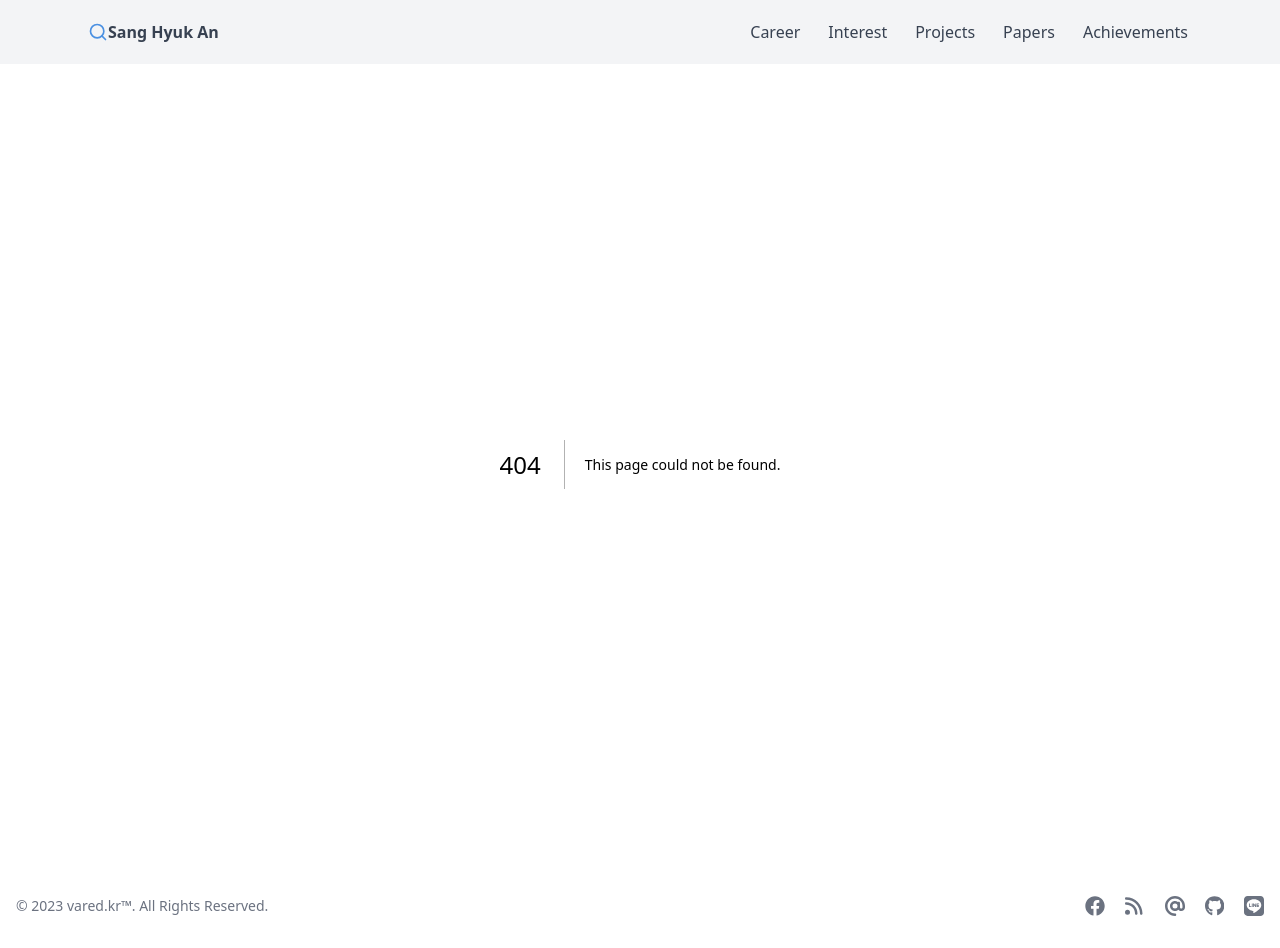
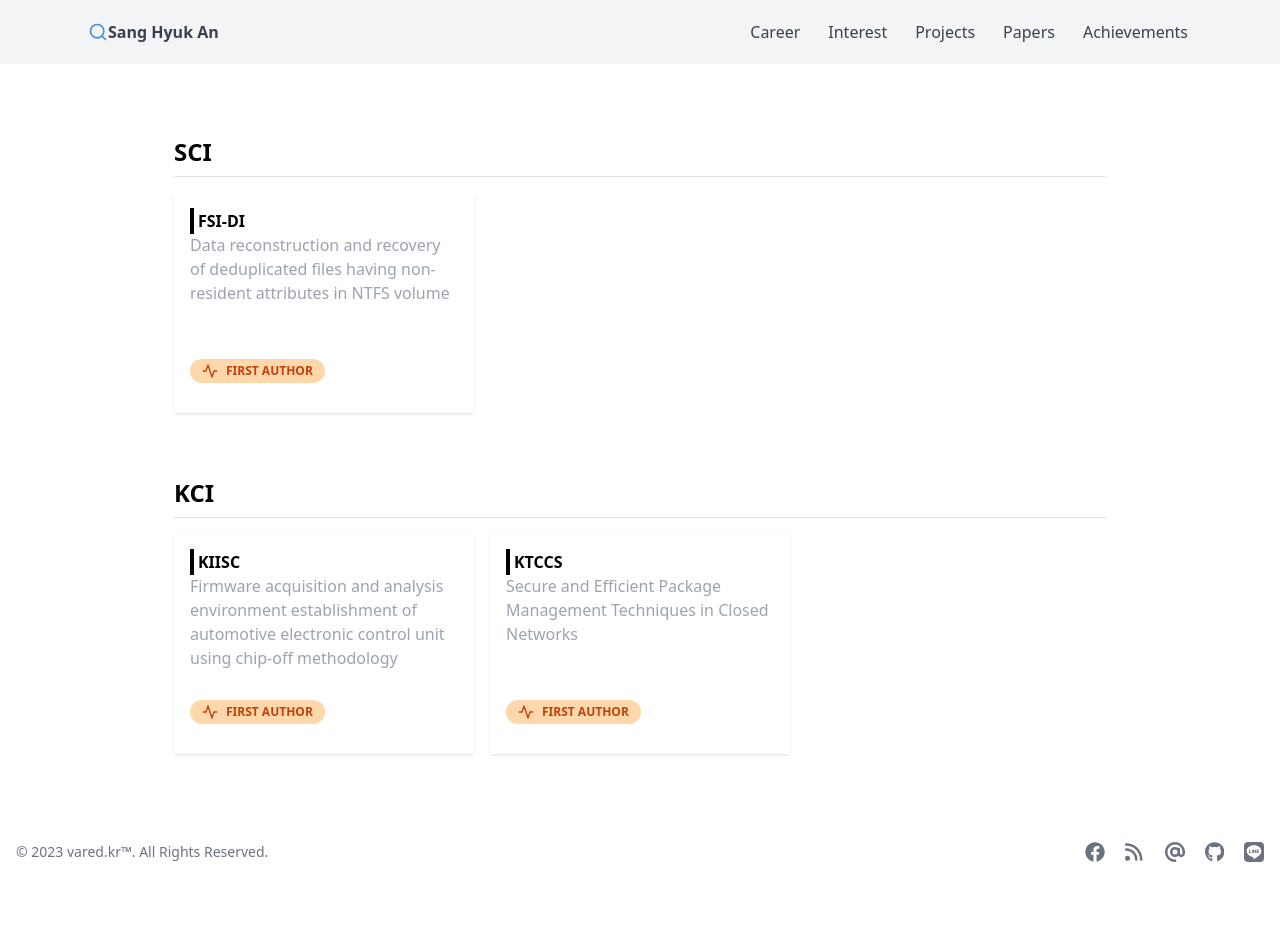
Before and after one commit to starson1/varedkr, a Next.js app: page /papers in a window 1280 px wide. Before the commit this address had no page. After the commit the page ends 894 px from the top, so only its background shows below. Built offline with nearby package versions, Linux system fonts and the light colour scheme.

Commit message:
Paper Added

```diff
--- /dev/null
+++ b/pages/api/paper.ts
@@ -0,0 +1,39 @@
+import { NextApiRequest, NextApiResponse } from "next";
+
+export const paperData = [
+  {
+    id: "2",
+    category: "SCI",
+    name: "Data reconstruction and recovery of deduplicated files having non-resident attributes in NTFS volume",
+    authors: "Sang Hyuk An, Sangjin Lee, Jaehyeok Han",
+    date: "2023.05.20",
+    link: "https://www.sciencedirect.com/science/article/abs/pii/S266628172300080X?via%3Dihub",
+    place: "FSI-DI",
+    position: "First Author",
+  },
+  {
+    id: "1",
+    category: "KCI",
+    name: "Firmware acquisition and analysis environment establishment of automotive electronic control unit using chip-off methodology",
+    authors: "Sang Hyuk An , Dong-Young Kim, Si-Hyeong Jeong, You-Kyeong Ko, Ye-Jun Lee, Yu-Jin Bae, Jin-myeong Park",
+    date: "2023.06.??",
+    link: "",
+    place: "KIISC",
+    position: "First Author",
+  },
+  {
+    id: "0",
+    category: "KCI",
+    name: "Secure and Efficient Package Management Techniques in Closed Networks",
+    authors: "Gun-hee Ahn, Sang-hyuk An, Dong-kyun Lim, Su-hwan Jeong, Jaewoo Kim, and Youngjoo Shin",
+    date: "2021.??.??",
+    link: "",
+    place: "KTCCS",
+    position: "First Author",
+  },
+
+];
+
+export default function handler(_: NextApiRequest, res: NextApiResponse) {
+  res.status(200).json(paperData);
+}
--- a/pages/interest.tsx
+++ b/pages/interest.tsx
@@ -1,7 +1,6 @@
 import { useEffect, useState } from "react";
 import { motion } from "framer-motion";
 import Divider from "@mui/material/Divider";
-import Link from "next/link";
 
 interface Card {
   id: number;
--- /dev/null
+++ b/pages/papers.tsx
@@ -0,0 +1,202 @@
+import { useState, useEffect } from "react";
+import { motion } from "framer-motion";
+import Divider from "@mui/material/Divider";
+import Link from "next/link";
+
+interface Card {
+  id: string;
+  img: string;
+  category: string;
+  name: string;
+  authors: string;
+  link: string;
+  place: string;
+  position: string;
+  date: string;
+}
+
+const Paper = () => {
+  const [cards, setCards] = useState<Card[]>([]);
+  const [groupedCards, setGroupedCards] = useState<{ [key: string]: Card[] }>(
+    {}
+  );
+  const [windowWidth, setWindowWidth] = useState(0);
+  const [selectedCard, setSelectedCard] = useState(null);
+
+  useEffect(() => {
+    const fetchData = async () => {
+      try {
+        const response = await fetch("/api/paper");
+        const data = await response.json();
+        setCards(data);
+
+        // Group the cards by category
+        const grouped = data.reduce(
+          (result: { [key: string]: Card[] }, card: Card) => {
+            if (result[card.category]) {
+              result[card.category].push(card);
+            } else {
+              result[card.category] = [card];
+            }
+            return result;
+          },
+          {}
+        );
+        setGroupedCards(grouped);
+      } catch (error) {
+        console.error("Error fetching data:", error);
+      }
+    };
+
+    fetchData();
+
+    const handleResize = () => {
+      setWindowWidth(window.innerWidth);
+    };
+
+    // Set the initial window width
+    setWindowWidth(window.innerWidth);
+
+    // Add event listener for window resize
+    window.addEventListener("resize", handleResize);
+
+    // Clean up the event listener on component unmount
+    return () => {
+      window.removeEventListener("resize", handleResize);
+    };
+  }, []);
+
+  const handleCardClick = (cardId: any) => {
+    setSelectedCard(cardId);
+  };
+
+  const handleClosePopup = () => {
+    setSelectedCard(null);
+  };
+
+  const cardWidth = 300;
+  const cardHeight = 220;
+  const containerPadding = 20;
+
+  return (
+    <div className="flex justify-center py-10">
+      <div className="grid gap-4">
+        {Object.entries(groupedCards).map(([category, cards]) => (
+          <div key={category}>
+            <h2 className="text-2xl font-bold mt-6 py-2">{category}</h2>
+            <Divider className="" />
+            <div
+              className={`grid ${
+                windowWidth <= cardWidth * 3 + containerPadding * 3
+                  ? windowWidth <= cardWidth * 2 + containerPadding * 2
+                    ? "grid-cols-1"
+                    : "grid-cols-2"
+                  : "grid-cols-3"
+              } gap-4 py-4`}
+            >
+              {cards.map((card) => (
+                <motion.div
+                  initial={{ scale: 0 }}
+                  animate={{ scale: 1 }}
+                  exit={{ scale: 0 }}
+                  key={card.id}
+                  className="bg-white p-4 shadow cursor-pointer"
+                  onClick={() => handleCardClick(card.id)}
+                  whileHover={{ scale: 1.1 }}
+                  style={{
+                    width: cardWidth,
+                    height: cardHeight,
+                  }}
+                >
+                  <div className="text-base font-bold text-black">
+                    <span className="w-full p-0.5 bg-black lg:w-1/3 "></span>
+                    <span className="pl-1">{card.place}</span>
+                  </div>
+                  <div className="h-2/5">
+                    <span className="text-gray-400">{card.name}</span>
+                  </div>
+                  <div className="h-2/5 inline-flex flex-col justify-end">
+                    <div className="text-xs inline-flex items-center font-bold leading-sm uppercase px-3 py-1 bg-orange-200 text-orange-700 rounded-full">
+                      <svg
+                        xmlns="http://www.w3.org/2000/svg"
+                        width="16"
+                        height="16"
+                        viewBox="0 0 24 24"
+                        fill="none"
+                        stroke="currentColor"
+                        stroke-width="2"
+                        stroke-linecap="round"
+                        stroke-linejoin="round"
+                        className="feather feather-activity mr-2"
+                      >
+                        <polyline points="22 12 18 12 15 21 9 3 6 12 2 12"></polyline>
+                      </svg>
+                      {card.position}
+                    </div>
+                  </div>
+                </motion.div>
+              ))}
+            </div>
+          </div>
+        ))}
+      </div>
+      {selectedCard && (
+        <motion.div
+          initial={{ opacity: 0 }}
+          animate={{ opacity: 1 }}
+          exit={{ opacity: 0 }}
+          className="fixed inset-0 flex items-center justify-center bg-black bg-opacity-50"
+          onClick={handleClosePopup}
+        >
+          <motion.div
+            initial={{ opacity: 0, scale: 0.5 }}
+            animate={{ opacity: 1, scale: 1 }}
+            transition={{ duration: 0.5 }}
+            exit={{ opacity: 0 }}
+            className="bg-white p-4 shadow w-1/3 h-1/3 rounded-lg"
+          >
+            <h2 className="text-lg font-bold flex justify-center">Detail</h2>
+            <Divider />
+            <div className="h-4/6">
+              <div className="h-1/2 whitespace-pre-line flex justify-center py-2">
+                CoAuthors :{" "}
+                {cards.find((card) => card.id === selectedCard)?.authors}
+              </div>
+              <div className="h-1/2 whitespace-pre-line flex justify-center py-2">
+                Published :{" "}
+                {cards.find((card) => card.id === selectedCard)?.date}
+              </div>
+              <Link
+                legacyBehavior
+                className=""
+                href={
+                  cards.find((card) => card.id === selectedCard)?.link ?? ""
+                }
+              >
+                <a className="flex justify-center">
+                  <button
+                    type="button"
+                    className=" flex justify-center items-center text-gray-900 bg-white hover:bg-gray-100 border border-gray-200 focus:ring-4 focus:outline-none focus:ring-gray-100 font-medium rounded-lg text-sm px-5 py-2.5 text-center dark:focus:ring-gray-600 dark:bg-gray-800 dark:border-gray-700 dark:text-white dark:hover:bg-gray-700 mr-2 mb-2"
+                  >
+                    <svg
+                      xmlns="http://www.w3.org/2000/svg"
+                      height="1em"
+                      viewBox="0 0 640 512"
+                      fill="currentColor"
+                      className="pr-2"
+                    >
+                      <path d="M579.8 267.7c56.5-56.5 56.5-148 0-204.5c-50-50-128.8-56.5-186.3-15.4l-1.6 1.1c-14.4 10.3-17.7 30.3-7.4 44.6s30.3 17.7 44.6 7.4l1.6-1.1c32.1-22.9 76-19.3 103.8 8.6c31.5 31.5 31.5 82.5 0 114L422.3 334.8c-31.5 31.5-82.5 31.5-114 0c-27.9-27.9-31.5-71.8-8.6-103.8l1.1-1.6c10.3-14.4 6.9-34.4-7.4-44.6s-34.4-6.9-44.6 7.4l-1.1 1.6C206.5 251.2 213 330 263 380c56.5 56.5 148 56.5 204.5 0L579.8 267.7zM60.2 244.3c-56.5 56.5-56.5 148 0 204.5c50 50 128.8 56.5 186.3 15.4l1.6-1.1c14.4-10.3 17.7-30.3 7.4-44.6s-30.3-17.7-44.6-7.4l-1.6 1.1c-32.1 22.9-76 19.3-103.8-8.6C74 372 74 321 105.5 289.5L217.7 177.2c31.5-31.5 82.5-31.5 114 0c27.9 27.9 31.5 71.8 8.6 103.9l-1.1 1.6c-10.3 14.4-6.9 34.4 7.4 44.6s34.4 6.9 44.6-7.4l1.1-1.6C433.5 260.8 427 182 377 132c-56.5-56.5-148-56.5-204.5 0L60.2 244.3z" />
+                    </svg>
+                    More Information
+                  </button>
+                </a>
+              </Link>
+            </div>
+          </motion.div>
+        </motion.div>
+      )}
+    </div>
+  );
+};
+
+export default Paper;
```
